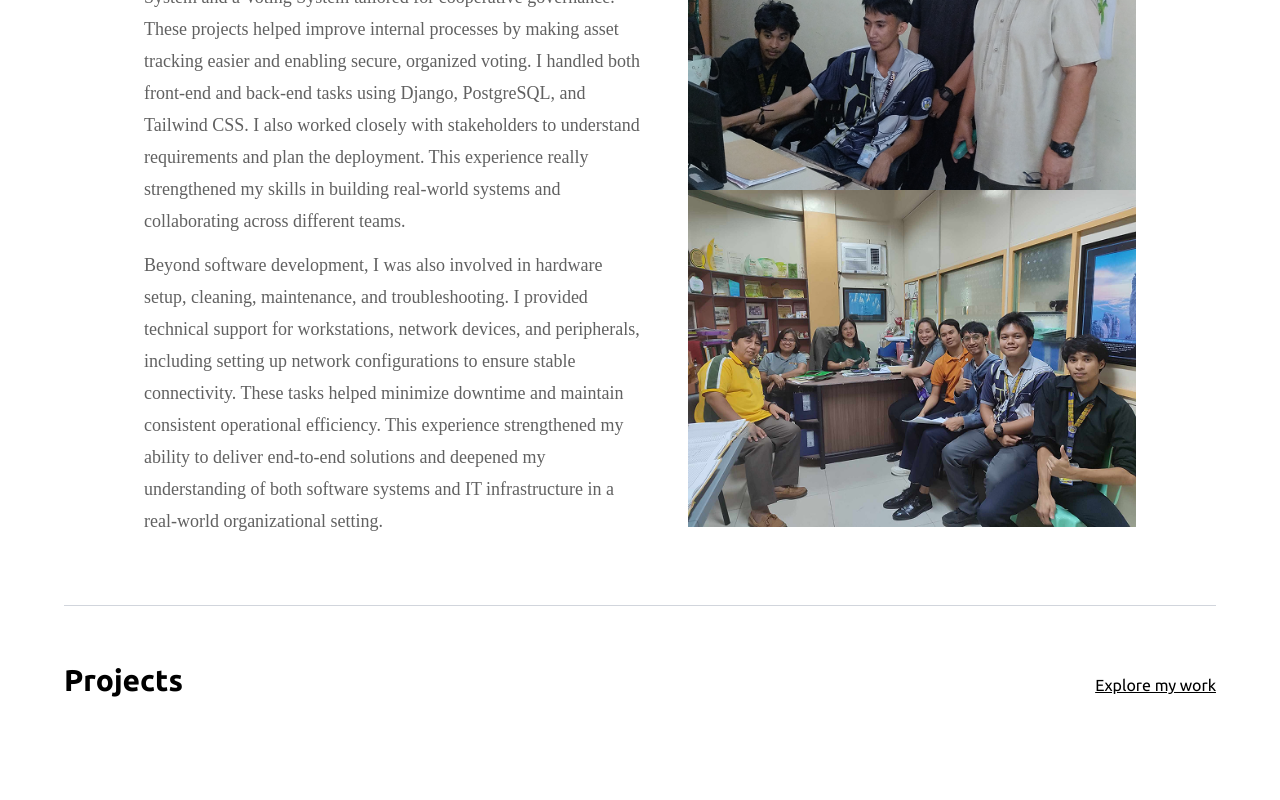
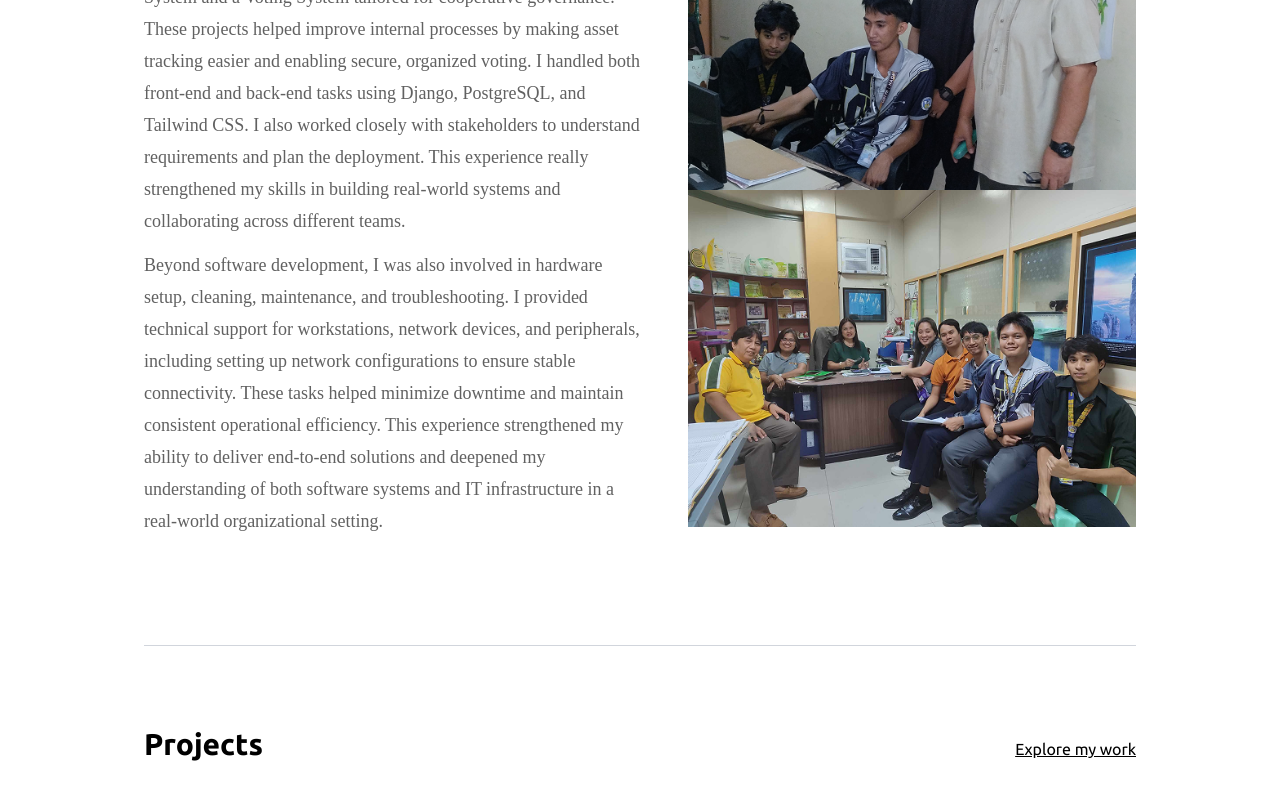
Before and after one commit to gemrey13/gemrey13.github.io, a React (Vite) app: page / in a window 1280 px wide. Shown: the part 3376-4176 px from the top of the page. Before the commit the page ends 4114 px from the top, so only its background shows below. Built offline with nearby package versions, Linux system fonts and the light colour scheme; a web font is replaced by a local one.

Commit message:
Refactor ProjectsSection and Home layout for improved responsiveness and consistency

```diff
--- a/src/components/sections/ProjectsSection.tsx
+++ b/src/components/sections/ProjectsSection.tsx
@@ -2,7 +2,7 @@ import Title from "../ui/Title"
 
 const ProjectsSection = () => {
   return (
-    <section className="mt-14 mx-5 md:mx-16">
+    <section className="mx-5 mt-14 md:mx-14 md:mt-20 lg:mx-36">
       <Title
         header="Projects"
         linkTitle="Explore my work"
--- a/src/pages/Home.tsx
+++ b/src/pages/Home.tsx
@@ -11,7 +11,7 @@ const Home = () => {
       <AboutMeSection />
       <QuoteSection />
       <ExperienceSection />
-      <hr className="mx-5 border-gray-300 md:mx-16" />
+      <hr className="mx-5 mt-14 border-gray-300 md:mx-14 lg:mx-36 md:mt-24" />
       <ProjectsSection />
     </>
   );
```
